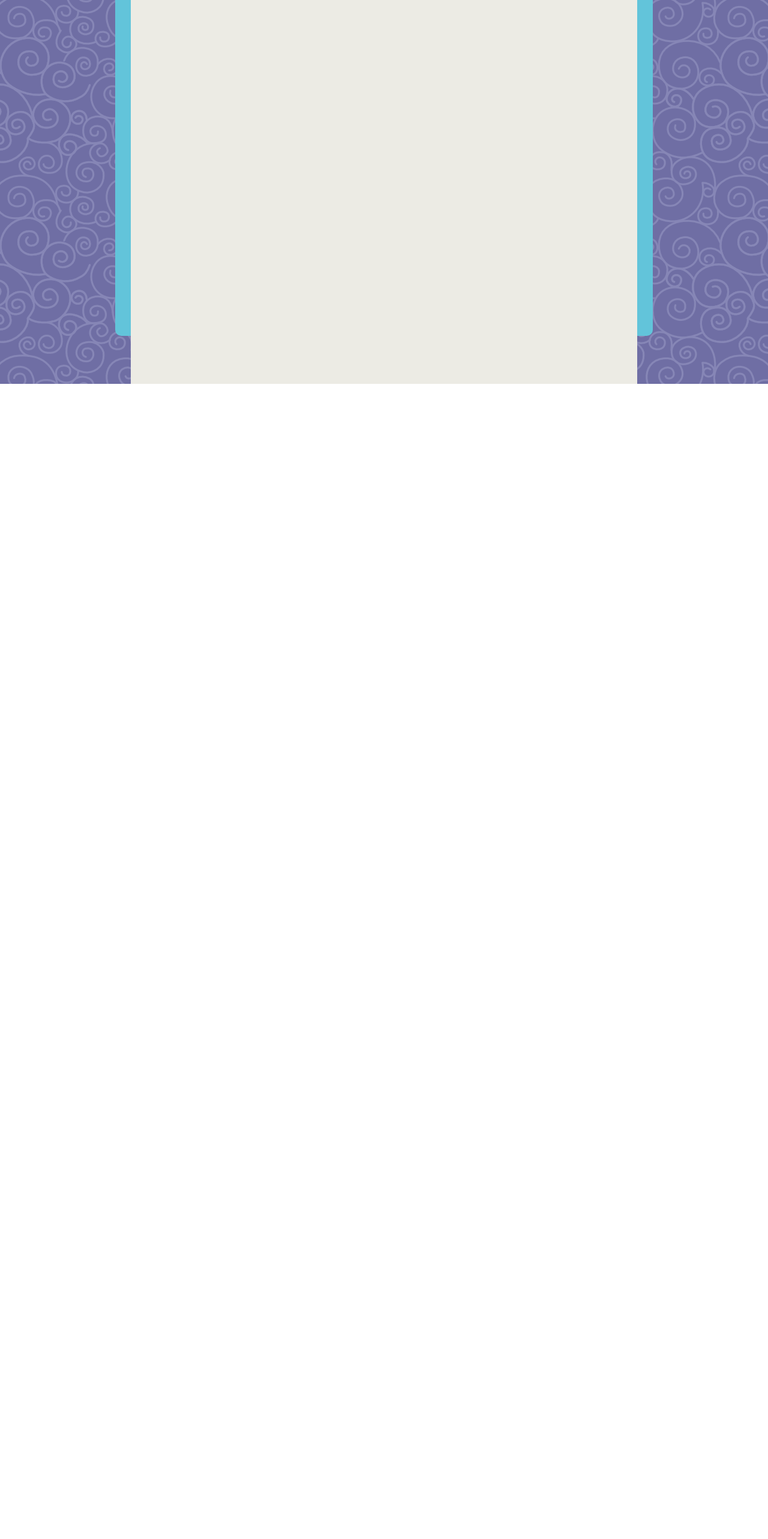
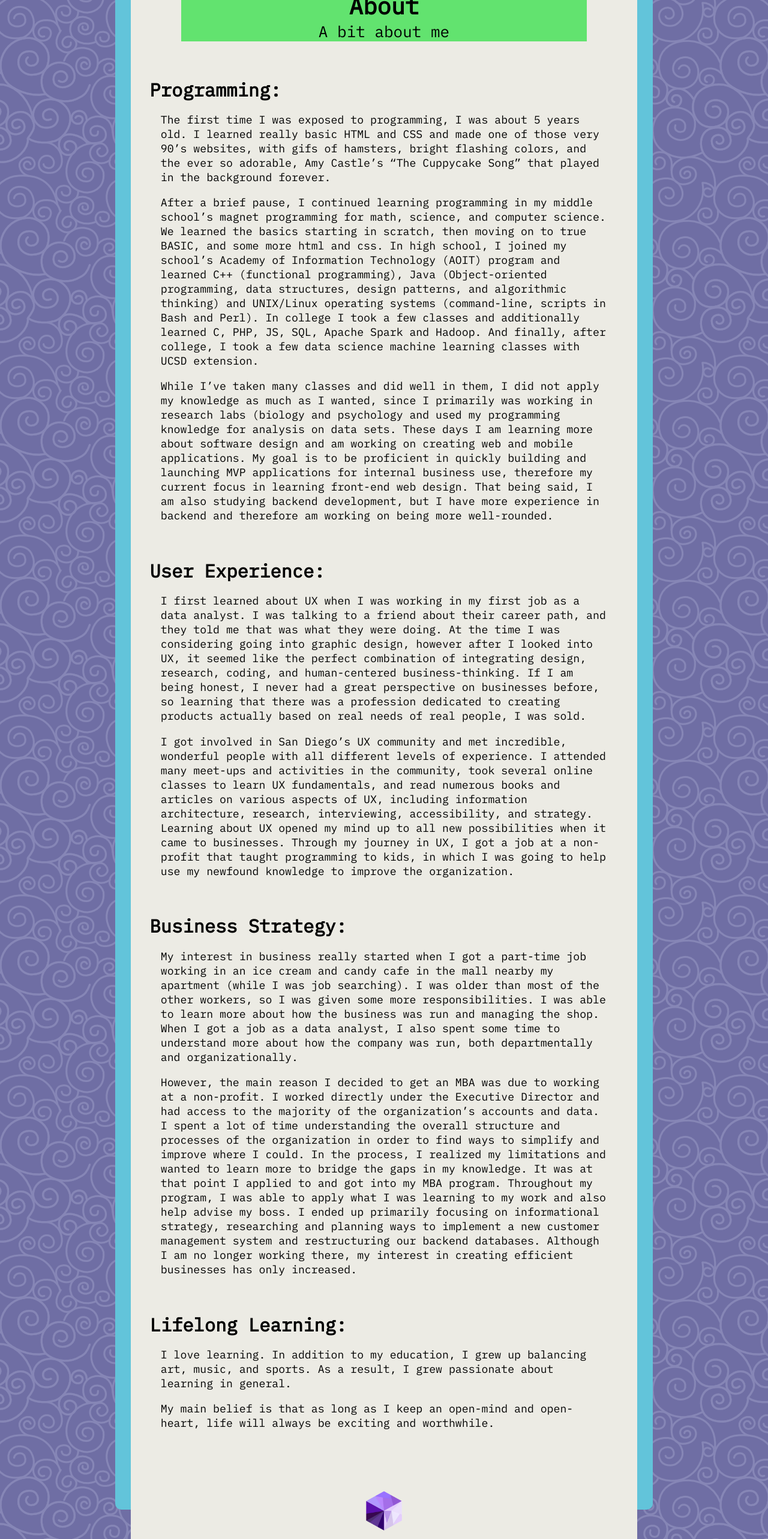
Before and after one commit to deppensylvia/mywebsite, a React (Create React App) app: page /about in a window 1280 px wide. Shown: the part 160-2726 px from the top of the page at 60% size. Before the commit the page ends 800 px from the top, so only its background shows below. Built offline with nearby package versions, Linux system fonts and the light colour scheme.

Commit message:
added about page content

```diff
--- a/src/index.css
+++ b/src/index.css
@@ -89,9 +89,7 @@ body {
   align-items: center;
   padding-right: 2em;
 }
-.nav-logo {
 
-}
 .logo {
   height: 30px;
 }
@@ -226,3 +224,25 @@ a:hover, active {
 #subscribe:focus {
     border: 1px solid #62E36F;
 }
+
+.section-header {
+  margin: 2em;
+  background-color: #62E36F;
+}
+.section-header p {
+  font-size: 1em;
+}
+.section-body {
+  text-align: left;
+}
+.section-body h3 {
+  margin-top: 2em;
+}
+.section-body p {
+  margin: 1em;
+  font-size: .7em;
+}
+.page-end {
+  width: 3em;
+  margin-top: 3em;
+}
--- a/src/pages/About.js
+++ b/src/pages/About.js
@@ -1,7 +1,52 @@
+import cube from '../img/SDCube.gif';
+
 const About = () => {
     return (
         <div className="main middle">
-            <h2>About</h2>
+            <div className="section-header">
+                <h2>About</h2>
+                <p>A bit about me</p>
+            </div>
+            <div className="section-body">
+                <h3>Programming:</h3>
+                <p>
+                    The first time I was exposed to programming, I was about 5 years old. I learned really basic HTML and CSS and made one of those very 90’s websites, with gifs of hamsters, bright flashing colors, and the ever so adorable, Amy Castle’s “The Cuppycake Song” that played in the background forever.
+                </p>
+                <p>
+                    After a brief pause, I continued learning programming in my middle school’s magnet programming for math, science, and computer science. We learned the basics starting in scratch, then moving on to true BASIC, and some more html and css. In high school, I joined my school’s Academy of Information Technology (AOIT) program and learned C++ (functional programming), Java (Object-oriented programming, data structures, design patterns, and algorithmic thinking) and UNIX/Linux operating systems (command-line, scripts in Bash and Perl). In college I took a few classes and additionally learned C, PHP, JS, SQL, Apache Spark and Hadoop. And finally, after college, I took a few data science machine learning classes with UCSD extension.
+                </p>
+                <p>
+                    While I’ve taken many classes and did well in them, I did not apply my knowledge as much as I wanted, since I primarily was working in research labs (biology and psychology and used my programming knowledge for analysis on data sets. These days I am learning more about software design and am working on creating web and mobile applications. My goal is to be proficient in quickly building and launching MVP applications for internal business use, therefore my current focus in learning front-end web design. That being said, I am also studying backend development, but I have more experience in backend and therefore am working on being more well-rounded.
+                </p>
+            </div>
+            <div className="section-body">
+                <h3>User Experience:</h3>
+                <p>
+                    I first learned about UX when I was working in my first job as a data analyst. I was talking to a friend about their career path, and they told me that was what they were doing. At the time I was considering going into graphic design, however after I looked into UX, it seemed like the perfect combination of integrating design, research, coding, and human-centered business-thinking. If I am being honest, I never had a great perspective on businesses before, so learning that there was a profession dedicated to creating products actually based on real needs of real people, I was sold.
+                </p>
+                <p>
+                I got involved in San Diego’s UX community and met incredible, wonderful people with all different levels of experience. I attended many meet-ups and activities in the community, took several online classes to learn UX fundamentals, and read numerous books and articles on various aspects of UX, including information architecture, research, interviewing, accessibility, and strategy. Learning about UX opened my mind up to all new possibilities when it came to businesses. Through my journey in UX, I got a job at a non-profit that taught programming to kids, in which I was going to help use my newfound knowledge to improve the organization.
+                </p>
+            </div>
+            <div className="section-body">
+                <h3>Business Strategy:</h3>
+                <p>
+                    My interest in business really started when I got a part-time job working in an ice cream and candy cafe in the mall nearby my apartment (while I was job searching). I was older than most of the other workers, so I was given some more responsibilities. I was able to learn more about how the business was run and managing the shop. When I got a job as a data analyst, I also spent some time to understand more about how the company was run, both departmentally and organizationally.
+                </p>
+                <p>
+                However, the main reason I decided to get an MBA was due to working at a non-profit. I worked directly under the Executive Director and had access to the majority of the organization’s accounts and data. I spent a lot of time understanding the overall structure and processes of the organization in order to find ways to simplify and improve where I could. In the process, I realized my limitations and wanted to learn more to bridge the gaps in my knowledge. It was at that point I applied to and got into my MBA program. Throughout my program, I was able to apply what I was learning to my work and also help advise my boss. I ended up primarily focusing on informational strategy, researching and planning ways to implement a new customer management system and restructuring our backend databases. Although I am no longer working there, my interest in creating efficient businesses has only increased.
+                </p>
+            </div>
+            <div className="section-body">
+                <h3>Lifelong Learning:</h3>
+                <p>
+                    I love learning. In addition to my education, I grew up balancing art, music, and sports. As a result, I grew passionate about learning in general.
+                </p>
+                <p>
+                My main belief is that as long as I keep an open-mind and open-heart, life will always be exciting and worthwhile.
+                </p>
+            </div>
+            <img src={ cube } className="page-end" alt=""/>
         </div>
      );
 }
```
Also changed, not shown: src/img/SDCube.gif (added).
